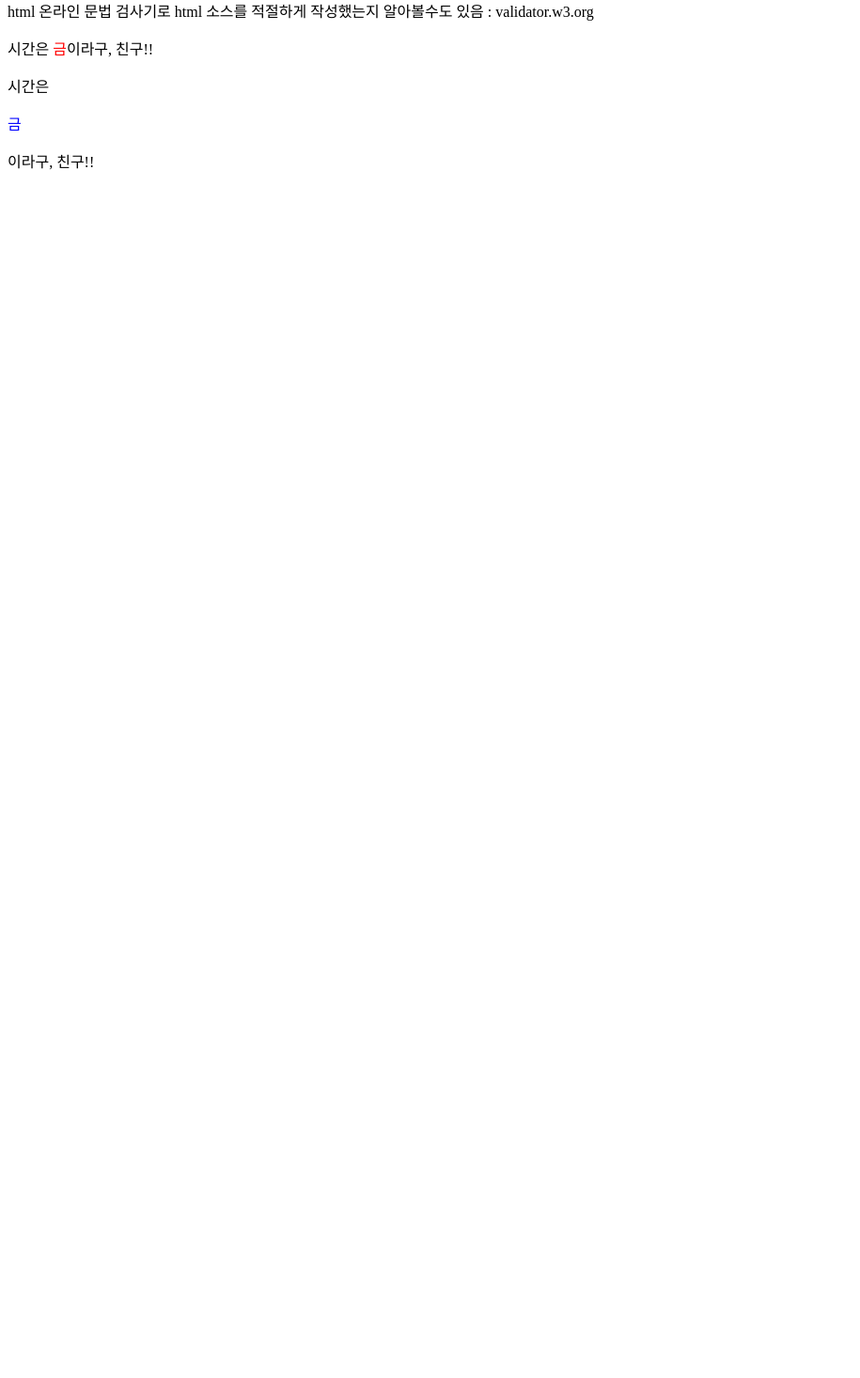
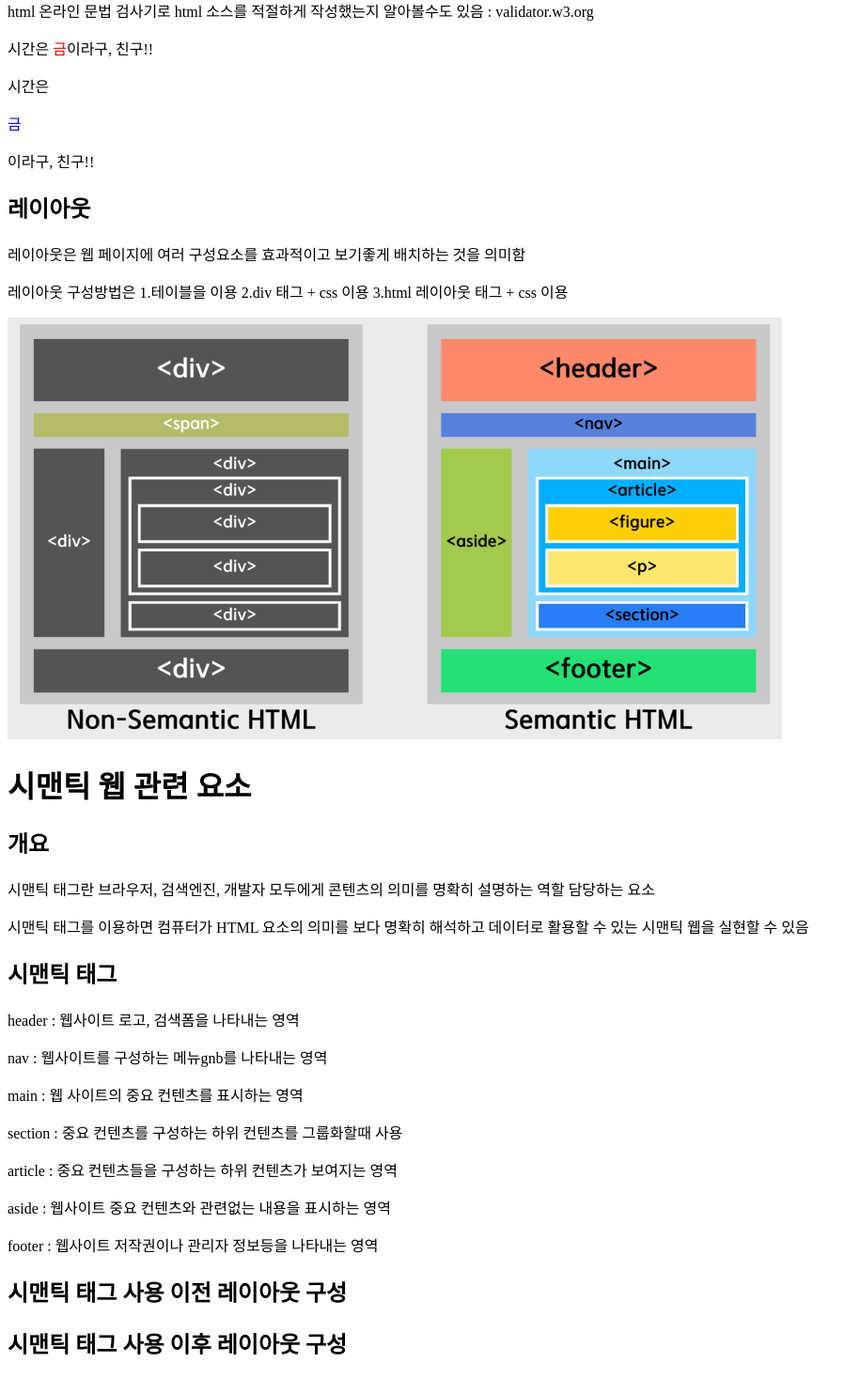
Before and after one commit to evollivia/frontend2, a FastAPI app: page /html/semantic in a window 1280 px wide. Shown: the part 640-2107 px from the top of the page at 94% size, without its empty margins (0-915 px from the left). Before the commit the page ends 821 px from the top, so only its background shows below. Run offline with FastAPI, Linux system fonts and the light colour scheme.

Commit message:
HTML5 - 시맨틱 관련 태그

```diff
--- a/views/templates/html/09semantic.html
+++ b/views/templates/html/09semantic.html
@@ -42,5 +42,63 @@
     <p>시간은 <span style="color: red">금</span>이라구, 친구!!</p>
     <!--적용은 되지만 문법적으론 맞지 않음-->
     <span>시간은 <p style="color: blue">금</p>이라구, 친구!!</span>
+
+    <h2>레이아웃</h2>
+    <p>레이아웃은 웹 페이지에 여러 구성요소를
+        효과적이고 보기좋게 배치하는 것을 의미함</p>
+    <p>레이아웃 구성방법은
+        1.테이블을 이용
+        2.div 태그 + css 이용
+        3.html 레이아웃 태그 + css 이용</p>
+    <img src="/static/img/semantic.png" alt="시맨틱 태그">
+
+
+    <h1>시맨틱 웹 관련 요소</h1>
+    <h2>개요</h2>
+    <p>시맨틱 태그란 브라우저, 검색엔진, 개발자 모두에게
+        콘텐츠의 의미를 명확히 설명하는 역할 담당하는 요소</p>
+    <p>시맨틱 태그를 이용하면 컴퓨터가 HTML 요소의 의미를 보다
+        명확히 해석하고 데이터로 활용할 수 있는
+        시맨틱 웹을 실현할 수 있음</p>
+
+    <h2>시맨틱 태그</h2>
+    <p>header : 웹사이트 로고, 검색폼을 나타내는 영역</p>
+    <p>nav : 웹사이트를 구성하는 메뉴gnb를 나타내는 영역</p>
+
+    <p>main : 웹 사이트의 중요 컨텐츠를 표시하는 영역</p>
+    <p>section : 중요 컨텐츠를 구성하는 하위 컨텐츠를
+        그룹화할때 사용</p>
+    <p>article : 중요 컨텐츠들을 구성하는 하위 컨텐츠가 보여지는 영역</p>
+    <p>aside : 웹사이트 중요 컨텐츠와 관련없는 내용을
+        표시하는 영역</p>
+
+    <p>footer : 웹사이트 저작권이나 관리자 정보등을 나타내는 영역</p>
+
+    <h2>시맨틱 태그 사용 이전 레이아웃 구성</h2>
+    <div id="header"></div>
+    <span id="nav"></span>
+    <div id="aside"></div>
+    <div id="main">
+        <div id="section">
+            <div id="article1"></div>
+            <div id="article2"></div>
+        </div>
+    </div>
+    <div id="footer"></div>
+
+
+    <h2>시맨틱 태그 사용 이후 레이아웃 구성</h2>
+    <header></header>
+    <nav></nav>
+    <aside></aside>
+    <main>
+        <article>
+            <figure></figure>
+            <p></p>
+        </article>
+        <section></section>
+    </main>
+    <footer></footer>
+
 </body>
 </html>
```
Also changed, not shown: views/static/img/semantic.png (added).
